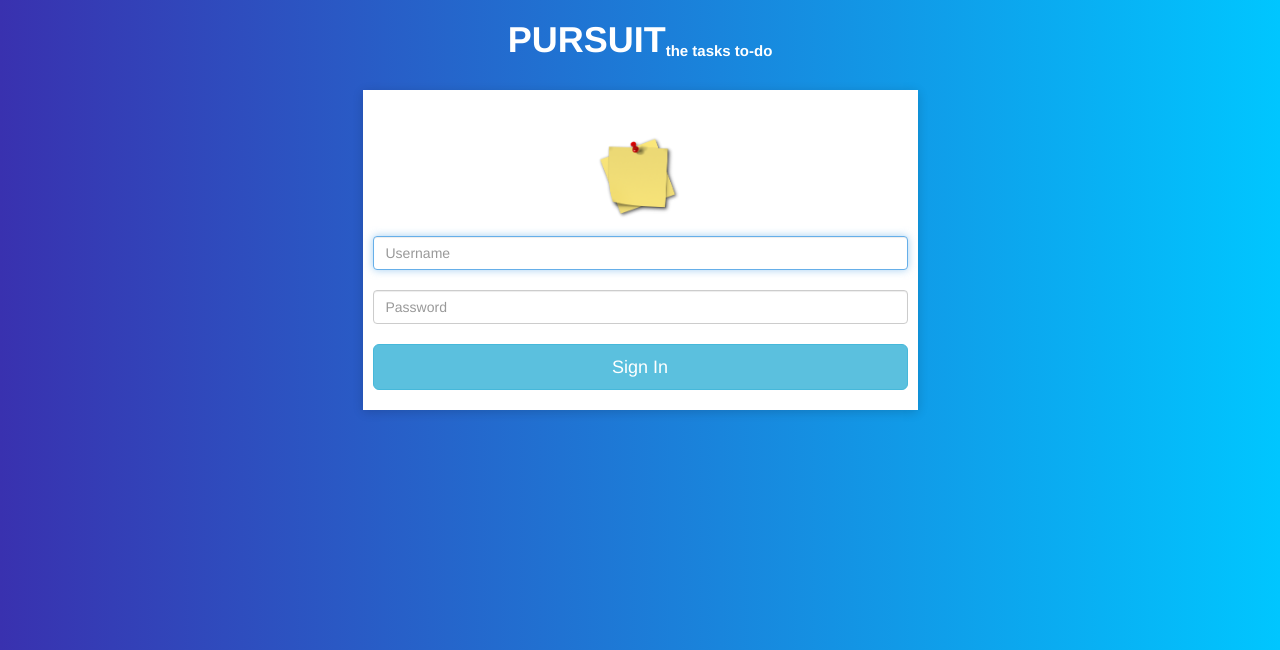
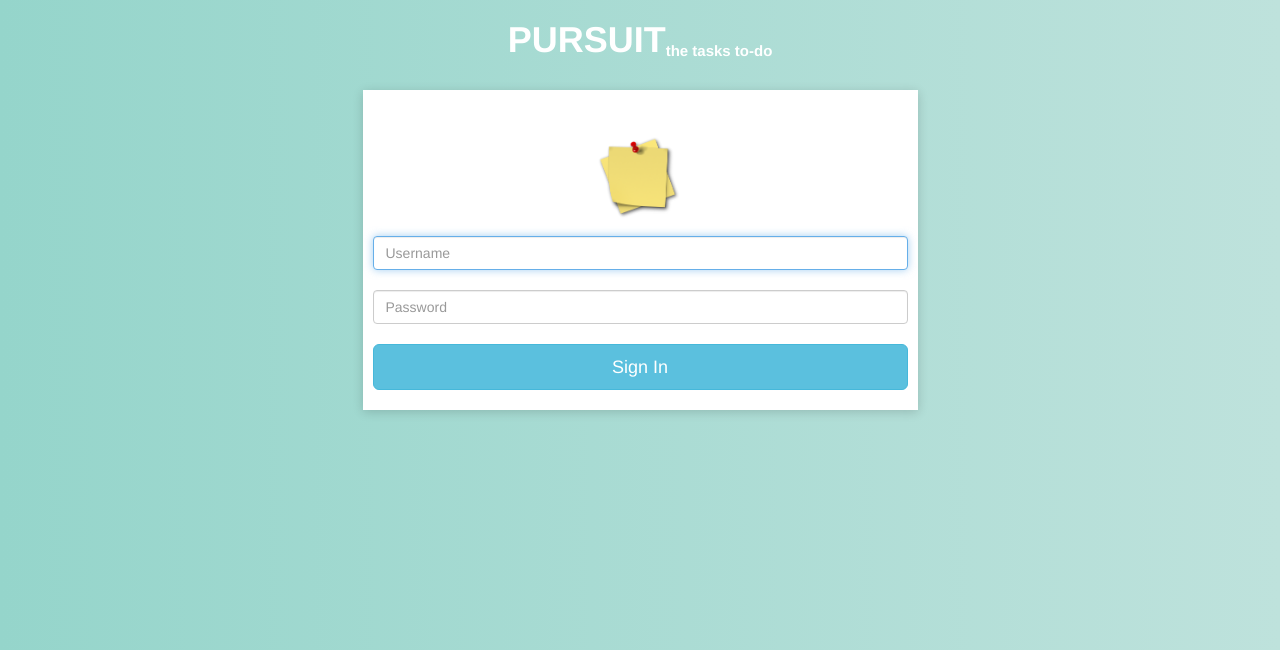
Before and after one commit to Logeswaran-gnt/Pursuit, a Django app: page / in a window 1280 px wide. Shown: the top 650 px of the page. Run offline with Django 3.2, Linux system fonts and the light colour scheme; some libraries are stand-ins or nearby versions.

Commit message:
UI Modified

```diff
--- a/app_todo/static/app_todo/login_css.css
+++ b/app_todo/static/app_todo/login_css.css
@@ -1,5 +1,5 @@
 body{
-    background: -webkit-linear-gradient(left, #3931af, #00c6ff);
+    background: -webkit-linear-gradient(left, #95d5cb, #bee2dc);
     background-color:#ddecef;
 }
 #login{margin-left: 10px; margin-right: 10px;}
--- a/app_todo/views.py
+++ b/app_todo/views.py
@@ -35,7 +35,8 @@ def login_auth(request):
     user = authenticate(request, username=username, password=password)
     if user is not None:
         login(request, user)
-        print (user)
+        print (user,request.session,dir(request.session))
+        # request.session.set_expiry(10)
         #history(request)
         return redirect('/home')
     else:
```
Also changed, not shown: 1 other file.
